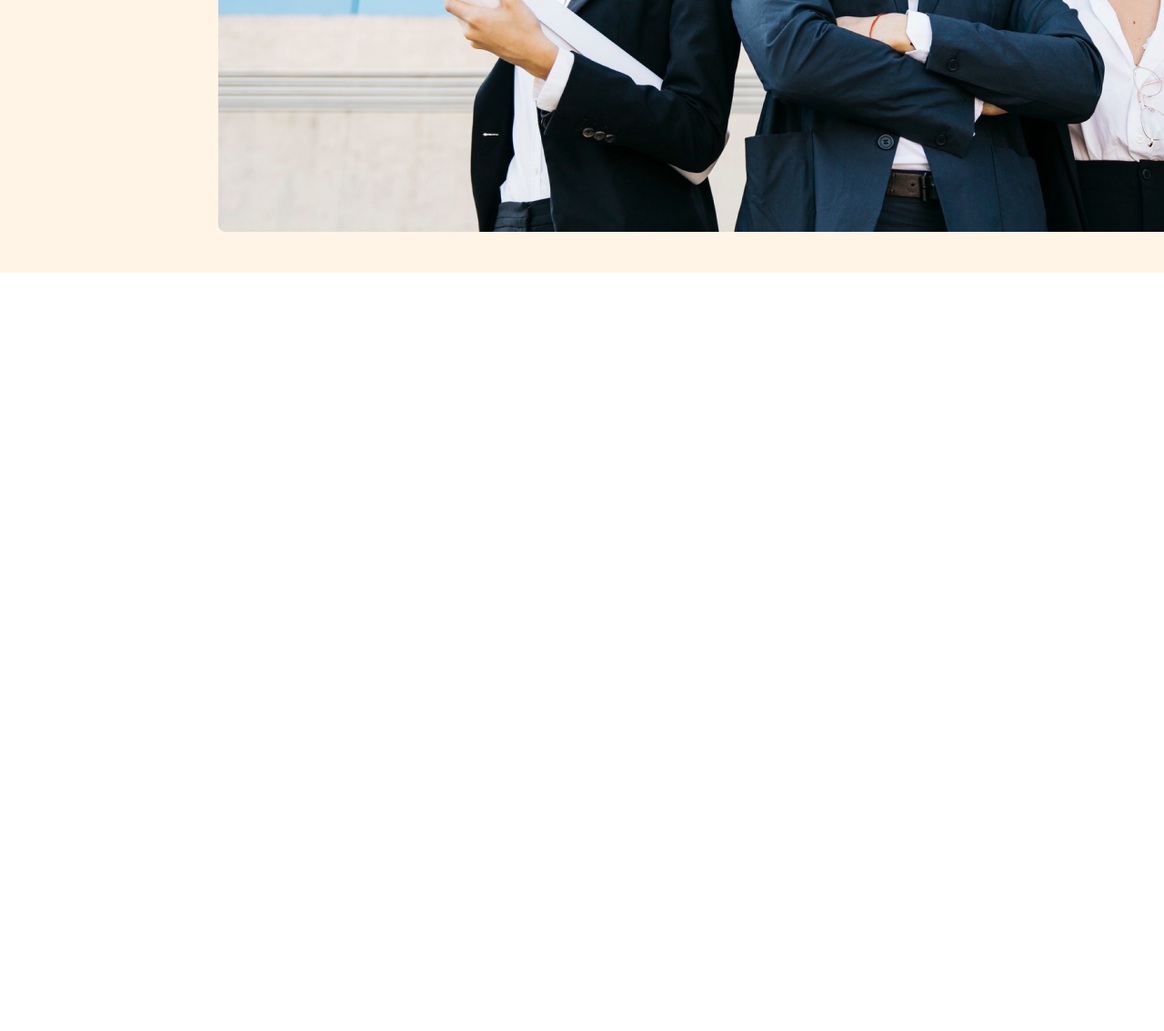
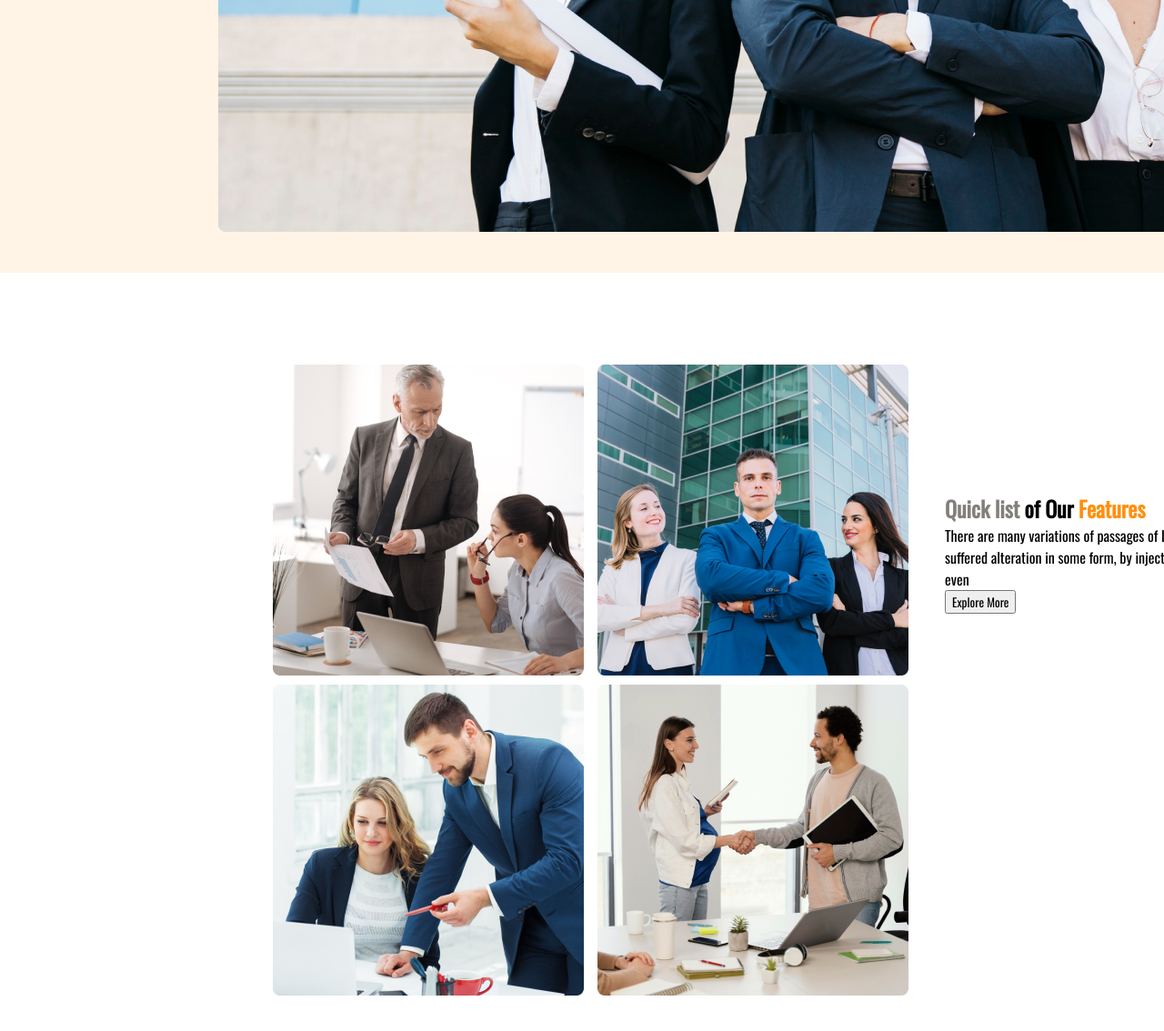
Before and after one commit to Hasnat-Jamio-Khan/Hk-Hero-architects, a plain HTML site: page index.html in a window 1280 px wide. Shown: the part 1022-2156 px from the top of the page at 91% size. Before the commit the page ends 1322 px from the top, so only its background shows below. Drawn offline with nearby package versions, Linux system fonts and the light colour scheme.

Commit message:
second-section added

```diff
--- a/index.html
+++ b/index.html
@@ -28,7 +28,7 @@
                     Group of Architects
                     </h1>
                 <p class="banner-des">There are many variations of passages of Lorem Ipsum available, but the majority have suffered alteration in <br> some form, by injected humour, or randomised words which don't look even</p>
-                <button class="banner-btn"><i class="fa-solid fa-download"></i>Explore More</button></div>
+                <button class="banner-btn">Explore More</button></div>
 
             <div class="banner-img">
                 <img src="images/banner.png" alt="">
@@ -36,6 +36,29 @@
 
         </div>
     </header>
+    <!-- second section strat here -->
+    <section class="second-section">
+        <div class="dis-pic">
+            <div>
+                <img src="images/team1.png" alt="">
+            </div>
+            <div>
+                <img src="images/team2.png" alt="">
+            </div>
+            <div>
+                <img src="images/team3.png" alt="">
+            </div>
+            <div>
+                <img src="images/team4.png" alt="">
+            </div>
+        </div>
+        <div class="dis-text">
+            <h2 class="second-title"><span class="text-secondary">Quick list</span> of Our <span class="text-primary">Features</span></h2>
+            <p class="second-des">There are many variations of passages of Lorem Ipsum available, but the majority have suffered alteration in some form, by injected humour, or randomised words which don't look even</p>
+            <button class="second-btn">Explore More</button>
+        </div>
+
+    </section>
      <!-- Hero Section End here -->
 </body>
 </html>
--- a/style.css
+++ b/style.css
@@ -1,7 +1,14 @@
 *{
     margin: 0;
     font-family: 'Oswald', sans-serif;
+
 }
+.text-primary{
+    color:#FF900E ;
+   }
+.text-secondary{
+    color:#837f7b ;
+   }
 .header{
     background: rgba(255, 144, 14, 0.1);
     height: 1322px;
@@ -69,3 +76,47 @@ nav li {
     position: absolute;
 
 }
+.second-btn{
+    /* position:absolute;
+    color: #FFF8F3;
+    background-color: #FF900E;
+    border-color:#FF900E ;
+    text-align: center;
+    margin: auto;
+    height: 64px;
+    width: 180px;
+    left: 870px;
+    top: 435px;
+    border-radius:8px;
+    width: 180px;
+    height: 64px; */
+}
+.dis-pic{
+    margin-left: 300px;
+    margin-top: 100px;
+    margin-bottom: 100px;
+    width: 537px;
+    display: grid;
+    grid-template-columns: repeat(2, 1fr);
+    row-gap: 5px;
+    column-gap: 15px;
+}
+.second-section{
+    margin-top: 100px;
+    margin-bottom: 100px;
+    align-items: center;
+    display: flex;
+    gap: 5px;
+    width: 1440px;
+    height: 700px;
+    left: 240px;
+    top: 577px;
+    justify-items: center;
+}
+.dis-text{
+    position: absolute;
+width: 537px;
+height: 304px;
+left: 1039px;
+top: 1563px;
+}
```
